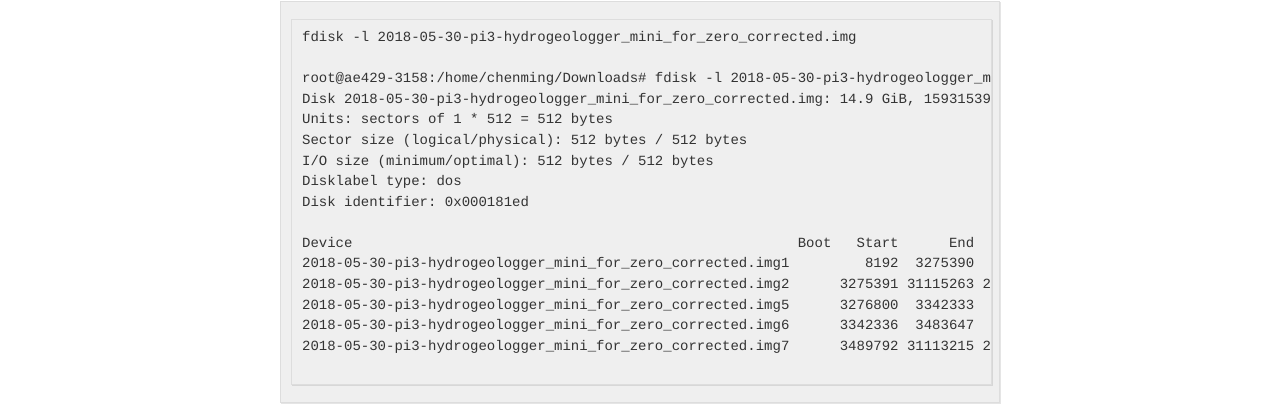
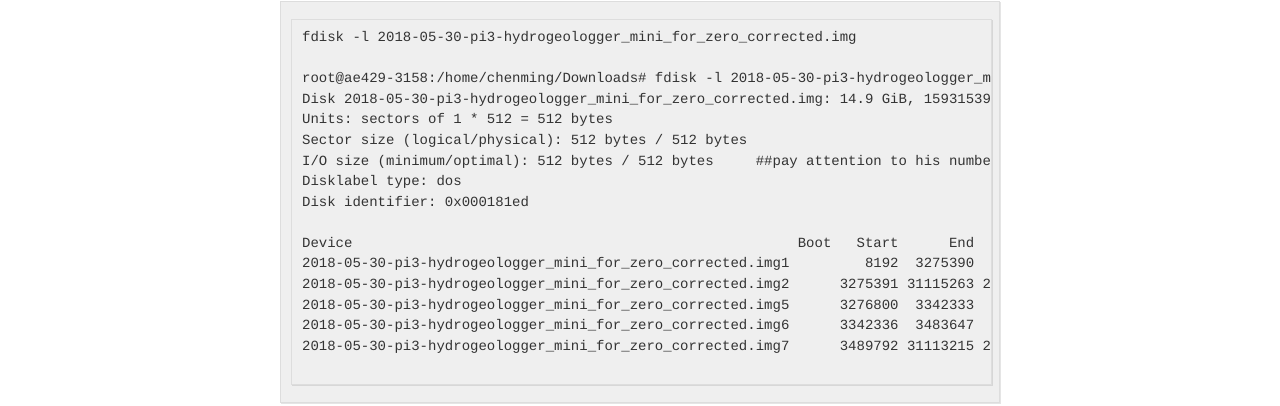
Before and after one commit to hydrogeologger/hydrogeologger.github.io, a Jekyll site: the page built from _posts/20-11-04-SDCARD.md, in a window 1280 px wide. Shown: the part 536-942 px from the top of the page. Built offline with Jekyll 4.4.1, drawn with Linux system fonts in a browser that asks for light colours.

Commit message:
Update 20-11-04-SDCARD.md

````diff
--- a/_posts/20-11-04-SDCARD.md
+++ b/_posts/20-11-04-SDCARD.md
@@ -16,7 +16,7 @@ root@ae429-3158:/home/chenming/Downloads# fdisk -l 2018-05-30-pi3-hydrogeologger
 Disk 2018-05-30-pi3-hydrogeologger_mini_for_zero_corrected.img: 14.9 GiB, 15931539456 bytes, 31116288 sectors
 Units: sectors of 1 * 512 = 512 bytes
 Sector size (logical/physical): 512 bytes / 512 bytes
-I/O size (minimum/optimal): 512 bytes / 512 bytes
+I/O size (minimum/optimal): 512 bytes / 512 bytes     ##pay attention to his number
 Disklabel type: dos
 Disk identifier: 0x000181ed
 
@@ -25,7 +25,7 @@ Device                                                     Boot   Start      End
 2018-05-30-pi3-hydrogeologger_mini_for_zero_corrected.img2      3275391 31115263 27839873 13.3G  5 Extended
 2018-05-30-pi3-hydrogeologger_mini_for_zero_corrected.img5      3276800  3342333    65534   32M 83 Linux
 2018-05-30-pi3-hydrogeologger_mini_for_zero_corrected.img6      3342336  3483647   141312   69M  c W95 FAT32 (LBA)
-2018-05-30-pi3-hydrogeologger_mini_for_zero_corrected.img7      3489792 31113215 27623424 13.2G 83 Linux
+2018-05-30-pi3-hydrogeologger_mini_for_zero_corrected.img7      3489792 31113215 27623424 13.2G 83 Linux    #pay attention to this number
 
 ```
 
````
